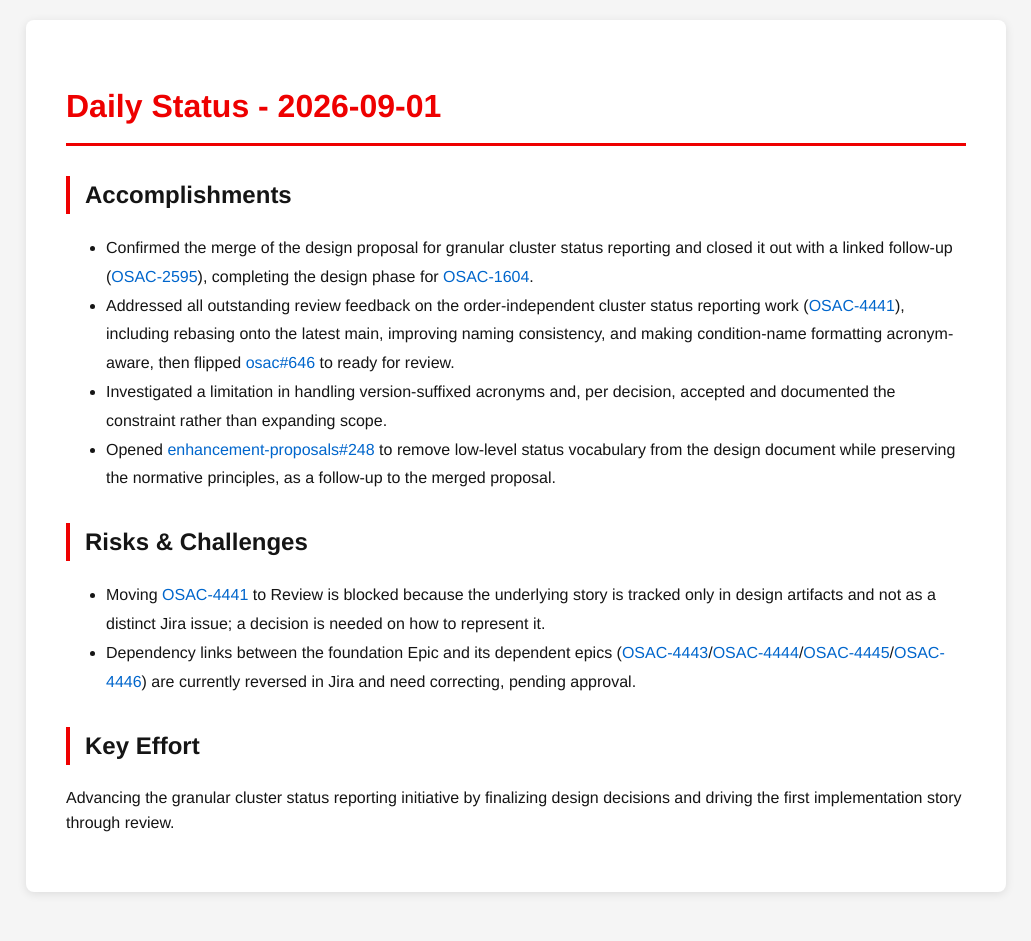
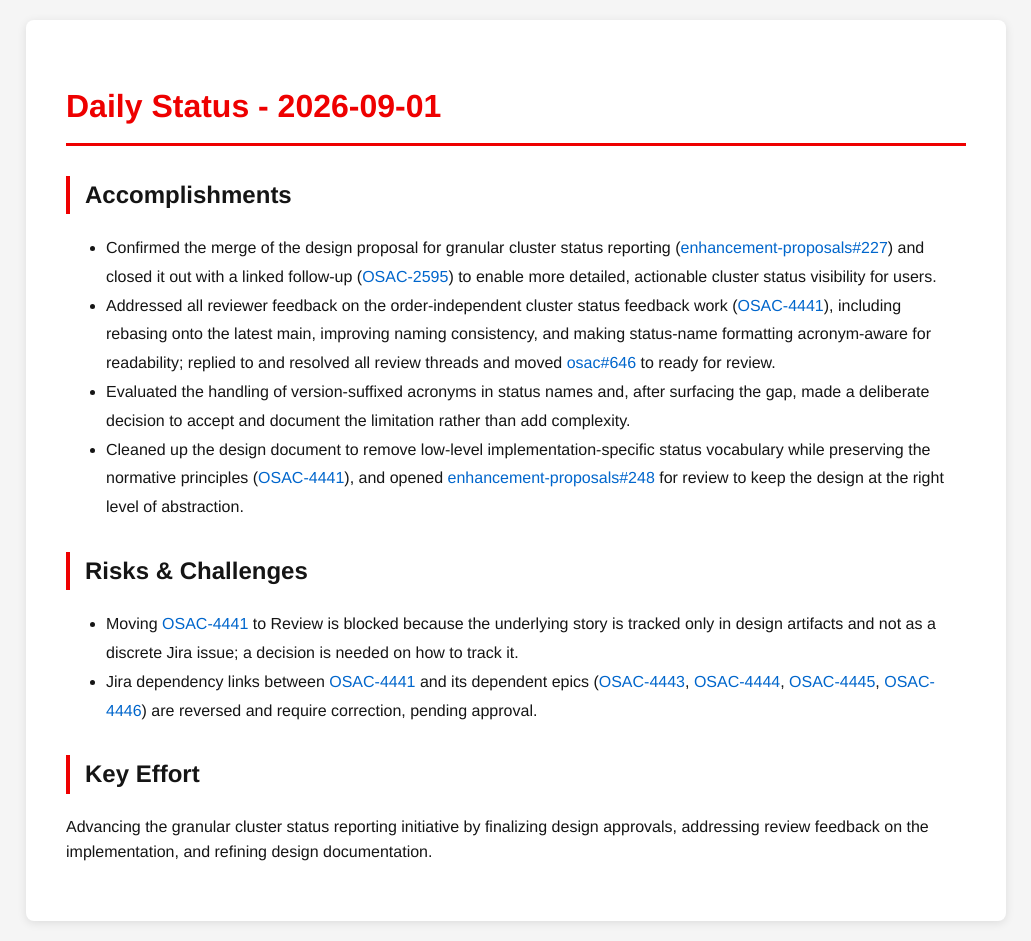
Before and after one commit to tzvatot/daily-status, a Jekyll site: the page built from 2026-09-01.md, in a window 1280 px wide. Shown: the whole page, without its empty margins (124-1155 px from the left). Built offline with Jekyll 4.4.1, drawn with Linux system fonts in a browser that asks for light colours; before the commit the page ends 912 px from its top, so only the background shows below that.

Commit message:
Daily status update - 2026-09-01

```diff
--- a/2026-09-01.md
+++ b/2026-09-01.md
@@ -7,14 +7,14 @@ date: 2026-09-01
 # Daily Status - 2026-09-01
 
 ## Accomplishments
-- Confirmed the merge of the design proposal for granular cluster status reporting and closed it out with a linked follow-up ([OSAC-2595](https://redhat.atlassian.net/browse/OSAC-2595)), completing the design phase for [OSAC-1604](https://redhat.atlassian.net/browse/OSAC-1604).
-- Addressed all outstanding review feedback on the order-independent cluster status reporting work ([OSAC-4441](https://redhat.atlassian.net/browse/OSAC-4441)), including rebasing onto the latest main, improving naming consistency, and making condition-name formatting acronym-aware, then flipped [osac#646](https://github.com/osac-project/osac/pull/646) to ready for review.
-- Investigated a limitation in handling version-suffixed acronyms and, per decision, accepted and documented the constraint rather than expanding scope.
-- Opened [enhancement-proposals#248](https://github.com/osac-project/enhancement-proposals/pull/248) to remove low-level status vocabulary from the design document while preserving the normative principles, as a follow-up to the merged proposal.
+- Confirmed the merge of the design proposal for granular cluster status reporting ([enhancement-proposals#227](https://github.com/osac-project/enhancement-proposals/pull/227)) and closed it out with a linked follow-up ([OSAC-2595](https://redhat.atlassian.net/browse/OSAC-2595)) to enable more detailed, actionable cluster status visibility for users.
+- Addressed all reviewer feedback on the order-independent cluster status feedback work ([OSAC-4441](https://redhat.atlassian.net/browse/OSAC-4441)), including rebasing onto the latest main, improving naming consistency, and making status-name formatting acronym-aware for readability; replied to and resolved all review threads and moved [osac#646](https://github.com/osac-project/osac/pull/646) to ready for review.
+- Evaluated the handling of version-suffixed acronyms in status names and, after surfacing the gap, made a deliberate decision to accept and document the limitation rather than add complexity.
+- Cleaned up the design document to remove low-level implementation-specific status vocabulary while preserving the normative principles ([OSAC-4441](https://redhat.atlassian.net/browse/OSAC-4441)), and opened [enhancement-proposals#248](https://github.com/osac-project/enhancement-proposals/pull/248) for review to keep the design at the right level of abstraction.
 
 ## Risks & Challenges
-- Moving [OSAC-4441](https://redhat.atlassian.net/browse/OSAC-4441) to Review is blocked because the underlying story is tracked only in design artifacts and not as a distinct Jira issue; a decision is needed on how to represent it.
-- Dependency links between the foundation Epic and its dependent epics ([OSAC-4443](https://redhat.atlassian.net/browse/OSAC-4443)/[OSAC-4444](https://redhat.atlassian.net/browse/OSAC-4444)/[OSAC-4445](https://redhat.atlassian.net/browse/OSAC-4445)/[OSAC-4446](https://redhat.atlassian.net/browse/OSAC-4446)) are currently reversed in Jira and need correcting, pending approval.
+- Moving [OSAC-4441](https://redhat.atlassian.net/browse/OSAC-4441) to Review is blocked because the underlying story is tracked only in design artifacts and not as a discrete Jira issue; a decision is needed on how to track it.
+- Jira dependency links between [OSAC-4441](https://redhat.atlassian.net/browse/OSAC-4441) and its dependent epics ([OSAC-4443](https://redhat.atlassian.net/browse/OSAC-4443), [OSAC-4444](https://redhat.atlassian.net/browse/OSAC-4444), [OSAC-4445](https://redhat.atlassian.net/browse/OSAC-4445), [OSAC-4446](https://redhat.atlassian.net/browse/OSAC-4446)) are reversed and require correction, pending approval.
 
 ## Key Effort
-Advancing the granular cluster status reporting initiative by finalizing design decisions and driving the first implementation story through review.
+Advancing the granular cluster status reporting initiative by finalizing design approvals, addressing review feedback on the implementation, and refining design documentation.
```
